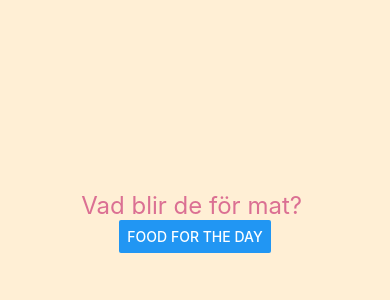
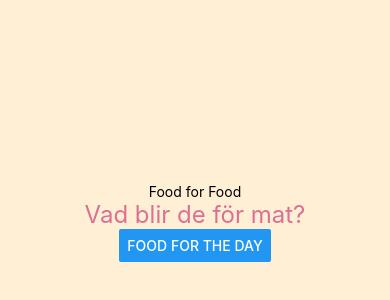
Before and after one commit to Technigo/project-react-native-app, a React Native app: screen / in a window 390 px wide. Shown: the part 200-500 px from the top of the page. Built offline with nearby package versions, Linux system fonts and the light colour scheme.

Commit message:
header/props is a mystery

```diff
--- a/App.js
+++ b/App.js
@@ -1,4 +1,5 @@
 import React, { useState} from "react"
+import Header from './Header';
 import styled from 'styled-components/native'
 
 const theFood = [
@@ -14,9 +15,7 @@ const theFood = [
     dinner: "tikka masala",
     link: "https://www.ica.se/recept/chicken-tikka-masala-714087/",
   },
-
   ]
-
 
  const App = () => {
   const [food, setFood] = useState(0)
@@ -29,7 +28,9 @@ const theFood = [
   return (
     <Container>
 
-      <Title> Vad blir de för mat? {food.dinner} </Title>
+        <Header title="Food for Food" />
+
+      <Title> Vad blir de för mat? {food.dinner}</Title>
 
       <Button
           title="Food for the day" onPress={showFood}></Button>
--- /dev/null
+++ b/Header.js
@@ -0,0 +1,11 @@
+import React from 'react'
+import {Text, View} from 'react-native'
+
+export default function Header (props) {
+  return (
+    <View>
+      <Text> {props.title} </Text>
+
+    </View>
+  )
+}
```
